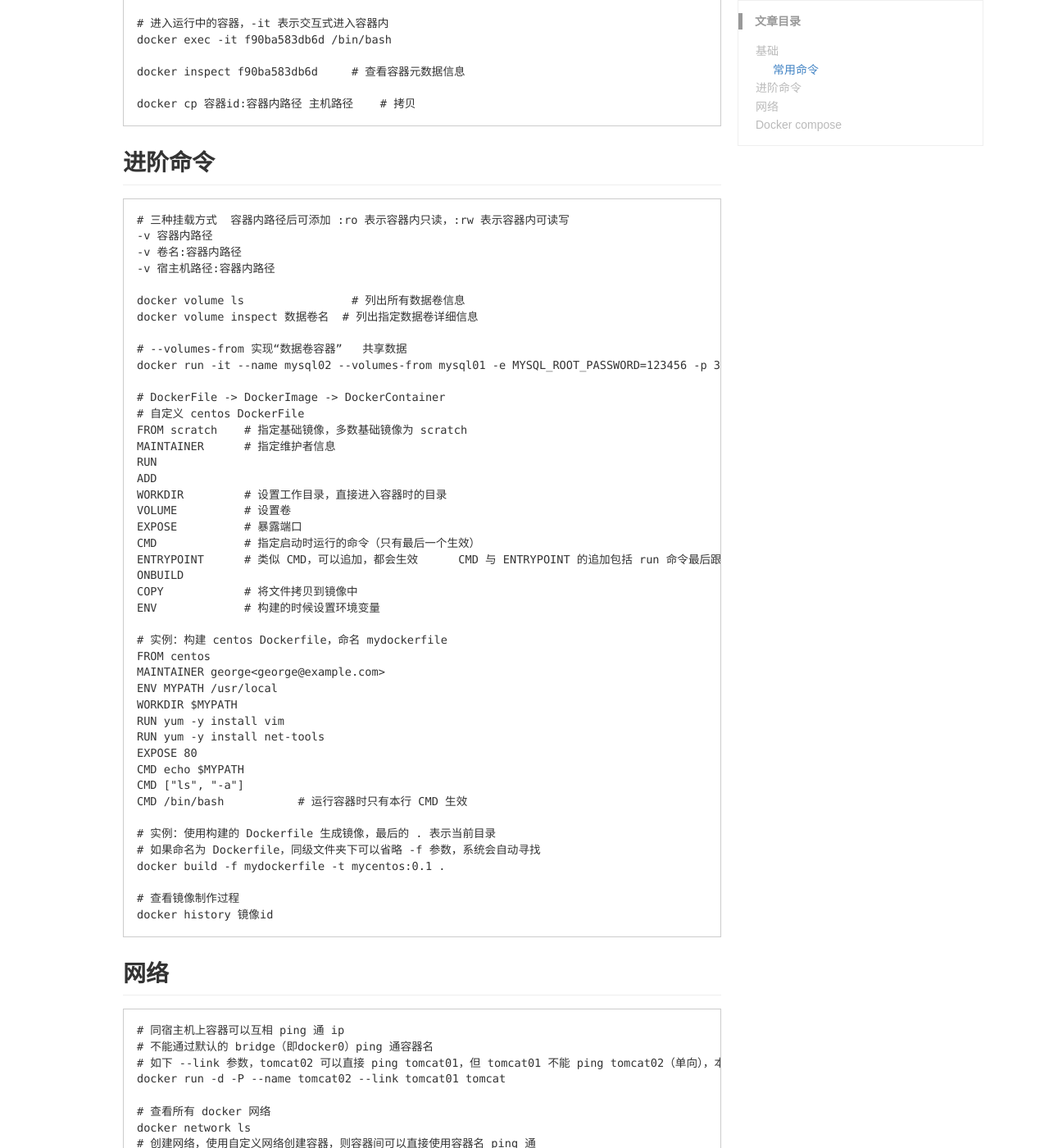
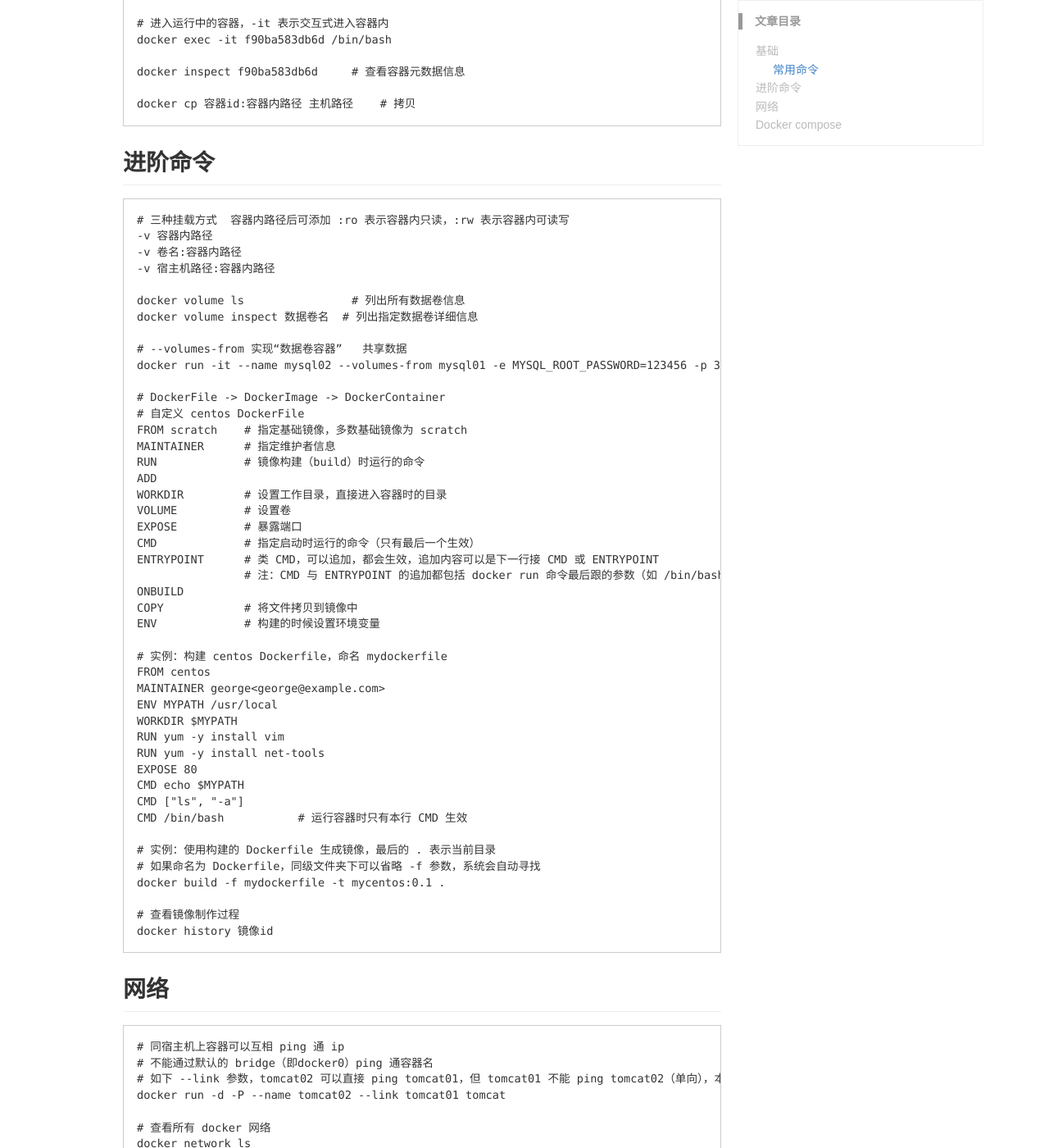
Before and after one commit to unigeorge/unigeorge.github.io, a Jekyll site: the page built from _notes/docker.md, in a window 1280 px wide and 1400 px high, scrolled down 772 px. Shown: the whole window at 82% size. Built offline with Jekyll 4.4.1, drawn with Linux system fonts in a browser that asks for light colours; some web fonts are replaced; a style sheet for code colours, icons or effects is not loaded.

Commit message:
Update docker.md

```diff
--- a/_notes/docker.md
+++ b/_notes/docker.md
@@ -59,13 +59,14 @@ docker run -it --name mysql02 --volumes-from mysql01 -e MYSQL_ROOT_PASSWORD=1234
 # 自定义 centos DockerFile
 FROM scratch    # 指定基础镜像，多数基础镜像为 scratch
 MAINTAINER      # 指定维护者信息
-RUN
+RUN             # 镜像构建（build）时运行的命令
 ADD
 WORKDIR         # 设置工作目录，直接进入容器时的目录
 VOLUME          # 设置卷
 EXPOSE          # 暴露端口
 CMD             # 指定启动时运行的命令（只有最后一个生效）
-ENTRYPOINT      # 类似 CMD，可以追加，都会生效      CMD 与 ENTRYPOINT 的追加包括 run 命令最后跟的参数
+ENTRYPOINT      # 类 CMD，可以追加，都会生效，追加内容可以是下一行接 CMD 或 ENTRYPOINT
+                # 注：CMD 与 ENTRYPOINT 的追加都包括 docker run 命令最后跟的参数（如 /bin/bash）
 ONBUILD
 COPY            # 将文件拷贝到镜像中
 ENV             # 构建的时候设置环境变量
```
